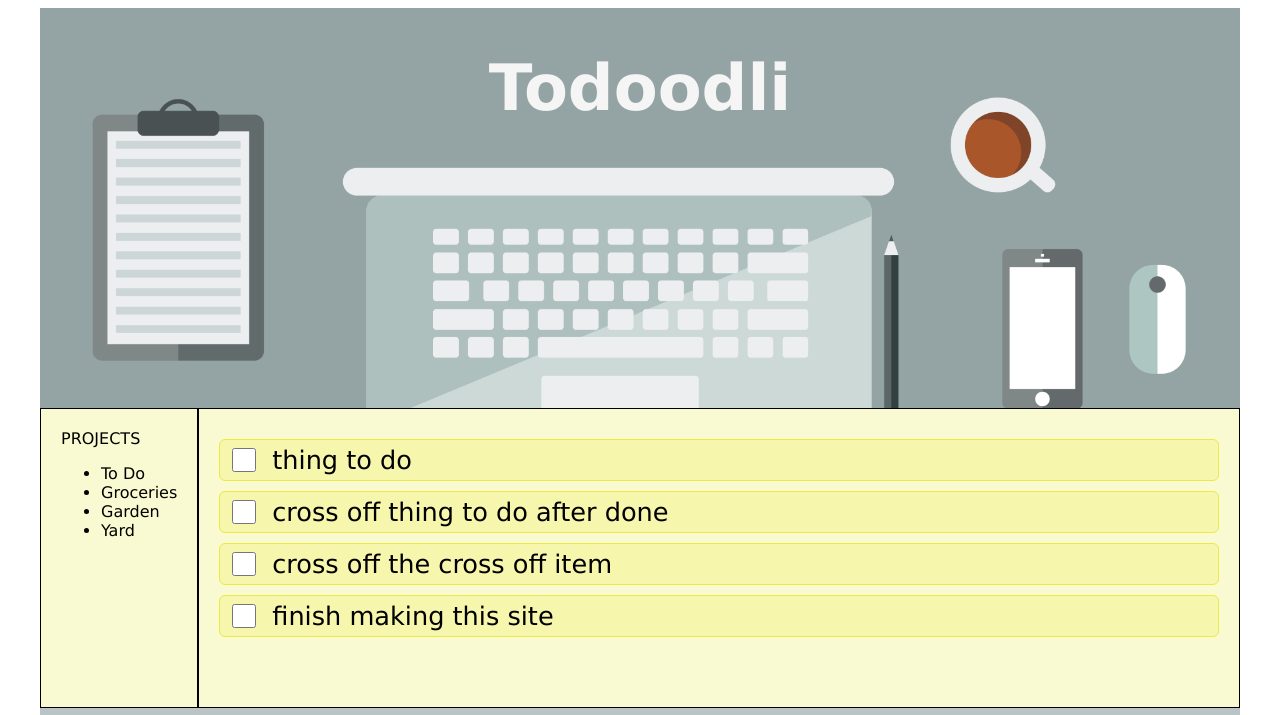
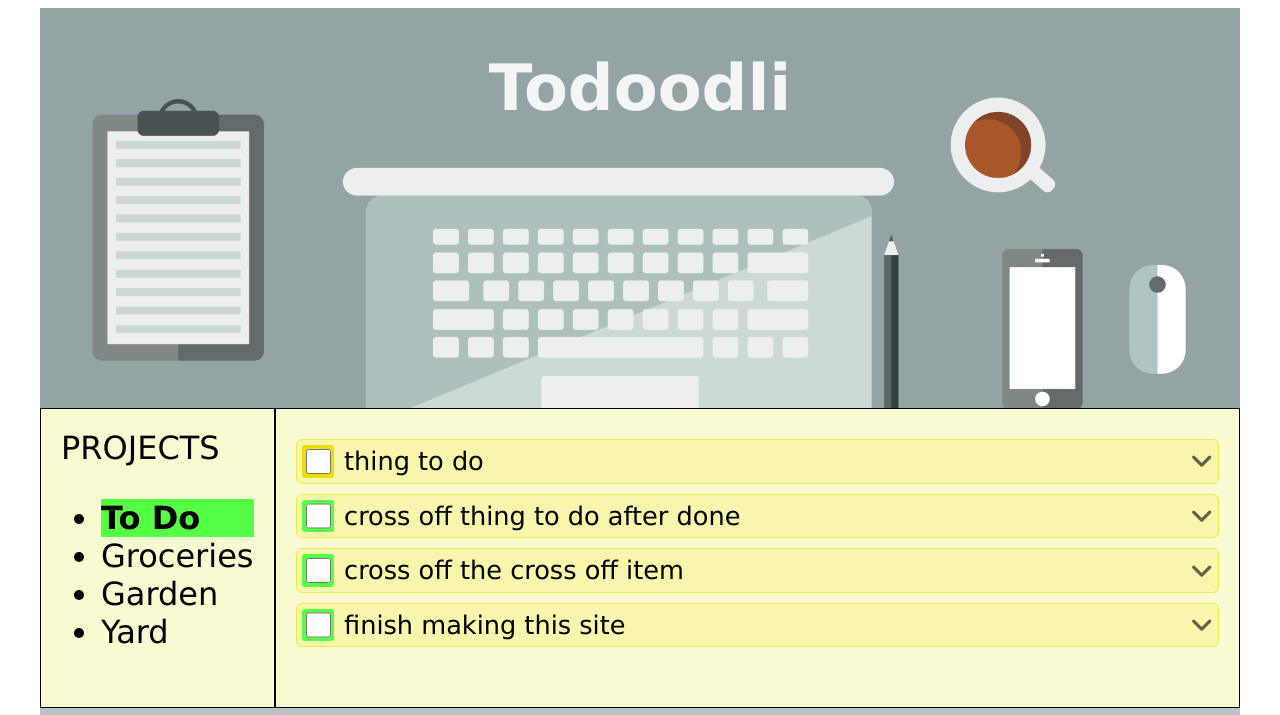
Before and after one commit to ravanbak/todo-list, a website built with webpack: page src/index.html in a window 1280 px wide. Shown: the top 715 px of the page. Built offline with nearby package versions, Linux system fonts and the light colour scheme.

Commit message:
Hilight current project in project list and show color-coded priority for each todo item

```diff
--- a/src/display.js
+++ b/src/display.js
@@ -1,23 +1,10 @@
 import * as pubSub from './pubsub';
 import { addElement, deleteAllChildren } from './dom-util';
+import { Priority } from './todo-item';
+import { compareAsc, format } from 'date-fns';
 
-const display = (function() {
-    function renderSite(projects, activeProject) {
-        // Render entire site (including header and footer).
-
-        deleteAllChildren('div#site');
-
-        const site = document.querySelector('div#site');
-        site?.appendChild(_generateHeader());
-        site?.appendChild(_generateContent(projects, activeProject));
-        site?.appendChild(_generateFooter());
-    }
-
-    function showMessage(message) {
-        console.log(`EVENT MESSAGE: ${message}`);
-    }
-
-    function _generateHeader() {
+const header = (function() {
+    function generateHeader() {
         const header = addElement({ tag: 'div' });
         header.classList.add('site__header');
 
@@ -36,42 +23,21 @@ const display = (function() {
         return header;
     }
 
-    function _generateContent(projects, activeProject) {
-        const pageContent = addElement({
-            tag: 'div',
-            classList: ['container', 'site__content'],
-        });
+    return {
+        generateHeader,
+    };
+})();
 
+const sidebar = (function() {
+    function generateSidebar(projects, activeProject) {
         const sidebarContainer = addElement({
             tag: 'div',
-            parent: pageContent,
             classList: [ 'site__sidebar' ],
         });
 
-        sidebarContainer.appendChild(_generateSidebar(projects));
-
-        const pageContainer = addElement({
-            tag: 'div',
-            parent: pageContent,
-            classList: [ 'site__page' ],
-        });
-
-        pageContainer.appendChild(_generatePage(activeProject));
-
-        return pageContent;
-    }
-
-    function updateContent(projects, activeProject) {
-        // Render site content (sidebar and todo list items).
-
-        const page = document.querySelector('.site__content');
-        const updatedPage = _generateContent(projects, activeProject);
-        page?.replaceWith(updatedPage);
-    }
-
-    function _generateSidebar(projects) {
         const sidebar = addElement({
             tag: 'div',
+            parent: sidebarContainer,
             classList: ['container'],
             textContent: 'PROJECTS',
         });
@@ -88,10 +54,41 @@ const display = (function() {
                 textContent: projects[i].name,
             });
 
+            // hilight the active project
+            if (projects[i].name == activeProject.name) {
+                li.style.backgroundColor = '#55FF44';
+                li.style.fontWeight = 'bold';
+            }
+
             li.addEventListener('click', () => pubSub.publish('selectProject', { name: projects[i].name }));
         }
 
-        return sidebar;
+        return sidebarContainer;
+    }
+
+    return {
+        generateSidebar,
+    };
+})();
+
+const content = (function() {
+    function generateContent(projects, activeProject) {
+        const pageContent = addElement({
+            tag: 'div',
+            classList: ['container', 'site__content'],
+        });
+
+        pageContent.appendChild(sidebar.generateSidebar(projects, activeProject));
+
+        const pageContainer = addElement({
+            tag: 'div',
+            parent: pageContent,
+            classList: [ 'site__page' ],
+        });
+
+        pageContainer.appendChild(_generatePage(activeProject));
+
+        return pageContent;
     }
 
     function _generatePage(project) {
@@ -100,21 +97,42 @@ const display = (function() {
 
         const todoList = project.getTodoItems();
         for (let i = 0; i < todoList.length; i++) {
-            page.appendChild(_generateTodoCard(todoList[i]));
+            page.appendChild(todoCard.generateTodoCard(todoList[i]));
         }
 
         return page;
     }
 
-    function _generateTodoCard(todoItem) {
+    const todoCard = (function(todoItem) {
+        const _getPriorityColor = (p) => {
+            switch (p) {
+                case Priority.High:
+                    return 'red';
+                    break;
+                case Priority.Low:
+                    return '#EEDD00';
+                    break;
+                default:
+                    return '#55FF44';
+            }
+        }
+
+        function generateTodoCard(todoItem) {
             const divTodoCard = addElement({
                 tag: 'div',
-            classList: [ 'todo-card' ],
+                classList: ['todo-card'],
             });
+
+            const checkboxContainer = addElement({
+                tag: 'div',
+                    parent: divTodoCard,
+                    classList: ['checkbox'],
+                })
+            checkboxContainer.style.backgroundColor = _getPriorityColor(todoItem.priority);
 
             const checkboxInput = addElement({
                 tag: 'input',
-            parent: divTodoCard,
+                parent: checkboxContainer,
                 type: 'checkbox',
                 name: todoItem.title,
             });
@@ -126,18 +144,41 @@ const display = (function() {
             });
             label.style.for = todoItem.title;
 
+            const arrow = addElement({
+                tag: 'span',
+                parent: divTodoCard,
+                classList: ['expander', 'fas'],
+            });
+
+            if (todoItem?.expanded) {
+                arrow.classList.add('fa-angle-up');
+            } else {
+                arrow.classList.add('fa-angle-down');
+            }
+
             return divTodoCard;
         }
 
-    function _generateFooter() {
+        return {
+            generateTodoCard
+        };
+    })();
+
+    return {
+        generateContent,
+    };
+})();
+
+const footer = (function() {
+    function generateFooter() {
         const footer = addElement({
             tag: 'div',
-            classList: [ 'site__footer' ],
+            classList: ['site__footer'],
         });
         const footerContent = addElement({
             tag: 'div',
             parent: footer,
-            classList: [ 'footer__inner' ],
+            classList: ['footer__inner'],
         });
 
         addElement({
@@ -156,10 +197,39 @@ const display = (function() {
         addElement({
             tag: 'i',
             parent: a,
-            classList: [ 'fa-brands', 'fa-github-square', 'fa-2x' ],
+            classList: ['fa-brands', 'fa-github-square', 'fa-2x'],
         });
 
         return footer;
+    }
+
+    return {
+        generateFooter,
+    }
+})();
+
+const display = (function() {
+    function renderSite(projects, activeProject) {
+        // Render entire site (including header and footer).
+
+        deleteAllChildren('div#site');
+
+        const site = document.querySelector('div#site');
+        site?.appendChild(header.generateHeader());
+        site?.appendChild(content.generateContent(projects, activeProject));
+        site?.appendChild(footer.generateFooter());
+    }
+
+    function showMessage(message) {
+        console.log(`MESSAGE: ${message}`);
+    }
+
+    function updateContent(projects, activeProject) {
+        // Render site content (sidebar and todo list items).
+
+        const page = document.querySelector('.site__content');
+        const updatedPage = content.generateContent(projects, activeProject);
+        page?.replaceWith(updatedPage);
     }
 
     return {
--- a/src/index.js
+++ b/src/index.js
@@ -2,6 +2,7 @@ import "./style.css";
 import * as pubSub from './pubsub';
 import { display } from './display';
 import { todoList } from "./todo-list";
+import { Priority } from "./todo-item";
 
 const controller = (function() {
     const _DEFAULT_PROJECT_NAME = 'To Do';
@@ -46,17 +47,17 @@ const controller = (function() {
     }
 
     const createTestData = (function() {
-        todoList.addTodoItem(_DEFAULT_PROJECT_NAME, 'thing to do');
+        todoList.addTodoItem(_DEFAULT_PROJECT_NAME, 'thing to do', '', '', Priority.Low);
         todoList.addTodoItem(_DEFAULT_PROJECT_NAME, 'cross off thing to do after done');
         todoList.addTodoItem(_DEFAULT_PROJECT_NAME, 'cross off the cross off item');
         todoList.addTodoItem(_DEFAULT_PROJECT_NAME, 'finish making this site');
 
         const projectGroceries = todoList.addProject('Groceries');
         todoList.addTodoItem('Groceries','bananas');
-        todoList.addTodoItem('Groceries','nectarines');
+        todoList.addTodoItem('Groceries','nectarines', '', '', Priority.Low);
         todoList.addTodoItem('Groceries','apples');
         todoList.addTodoItem('Groceries','plantains');
-        todoList.addTodoItem('Groceries','flour', 'gluten free', null, 'high', 'President\'s Choice');
+        todoList.addTodoItem('Groceries','flour', 'gluten free', null, Priority.High, 'President\'s Choice');
         todoList.addTodoItem('Groceries','milk');
         todoList.addTodoItem('Groceries','cream');
         todoList.addTodoItem('Groceries','butter');
@@ -79,27 +80,4 @@ const controller = (function() {
 
 })();
 
-// const projectNames = todoList.getProjectNames();
-
-// console.log('PROJECTS:');
-
-// projectNames.forEach(element => {
-//     let p = todoList.getProject(element);
-
-//     console.log(`[${p.name}]`);
-
-//     let items = p.getTodoItems();
-
-//     if (items) {
-//         items.forEach(element => {
-//             // console.log('>>>' + element.title);
-//             for (p in element) {
-//                 if (element[p]) {
-//                     console.log(`> ${p}: ${element[p]}`);
-//                 }
-//             }
-//         });
-//     }
-// });
-
 display.renderSite(todoList.getProjects(), todoList.getProject('To Do'));
--- a/src/style.css
+++ b/src/style.css
@@ -30,6 +30,7 @@
     margin: 0;
     padding: 20px;
     border: solid 1px black;
+    font-size: 2rem;
 }
 
 .todo-list {
@@ -39,6 +40,7 @@
 
 .todo-card {
     display: flex;
+    align-items: center;
     margin: 10px 0 0 0;
     padding: 5px;
     font-size: 1.6rem;
@@ -48,11 +50,26 @@
 }
 
 .todo-card input {
-    width: 30px;
+    width: 3ch;
+    height: 3ch;
 }
 
 .todo-card label {
     padding-left: 10px;
+}
+
+.todo-card .checkbox {
+    display: flex;
+    justify-content: center;
+    align-items: center;
+    width: 2ch;
+    height: 2ch;
+    border-radius: 3px;
+}
+
+.todo-card .expander {
+    margin-left: auto;
+    color: #00000099;
 }
 
 .site__page {
--- a/src/todo-list.js
+++ b/src/todo-list.js
@@ -1,5 +1,6 @@
 import * as projectModule from './todo-project';
 import * as itemModule from './todo-item';
+import { compareAsc } from 'date-fns'
 
 const todoList = (function() {
     let _projects = [];
```
Lines whose indentation alone changed are shown as unchanged.
